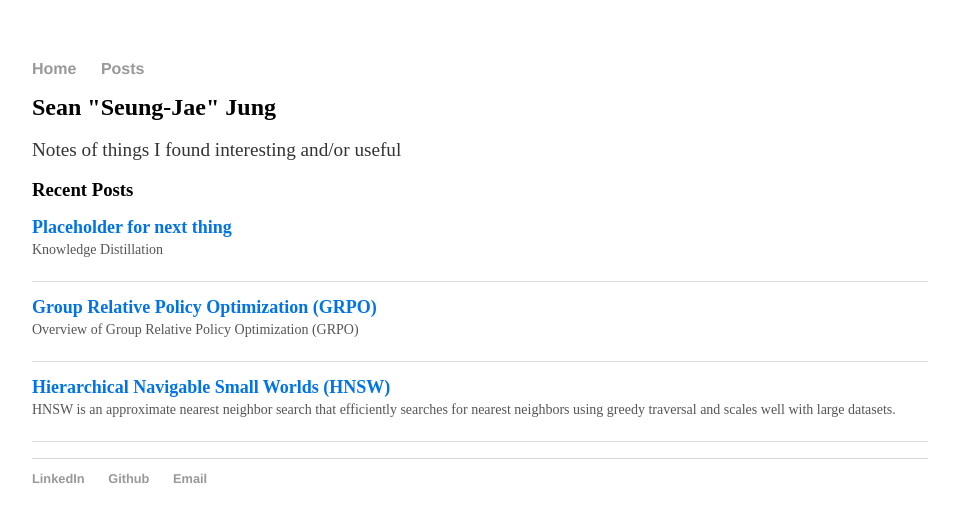
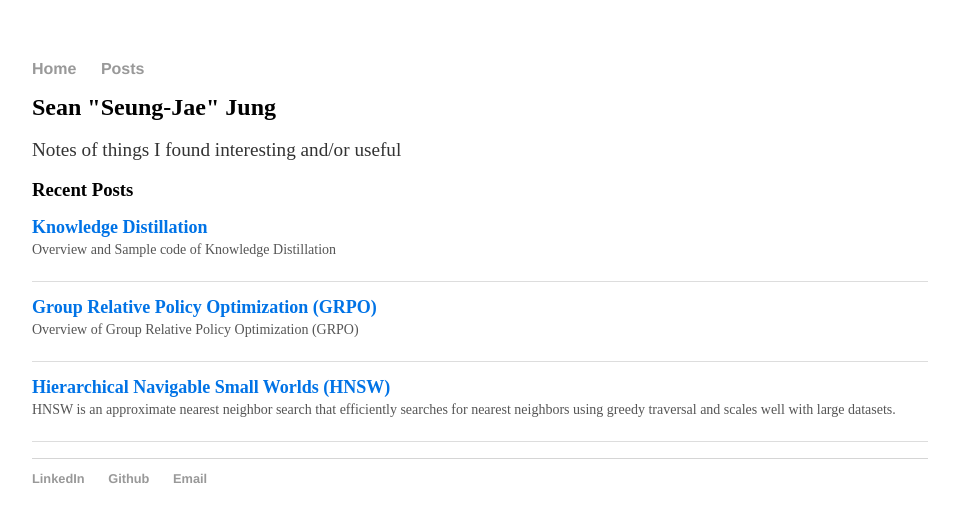
Before and after one commit to sean-sj-jung/sean-sj-jung.github.io, a Jekyll site: the page built from index.html, in a window 1280 px wide. Shown: the top 522 px of the page, without its empty margins (160-1119 px from the left). Built offline with Jekyll 4.4.1, drawn with Linux system fonts in a browser that asks for light colours; nearby versions of some CDN libraries.

Commit message:
change title, add reference

```diff
--- a/_posts/2025-02-20-KnowledgeDistillation.md
+++ b/_posts/2025-02-20-KnowledgeDistillation.md
@@ -1,8 +1,8 @@
 ---
 layout: post
-title: "Placeholder for next thing"
+title: "Knowledge Distillation"
 date: 2025-02-20
-excerpt: "Knowledge Distillation"
+excerpt: "Overview and Sample code of Knowledge Distillation"
 ---
 
 ### Knowledge Distillation
```
Also changed, not shown: other parts of _posts/2025-02-20-KnowledgeDistillation.md (+3 -0 lines).
